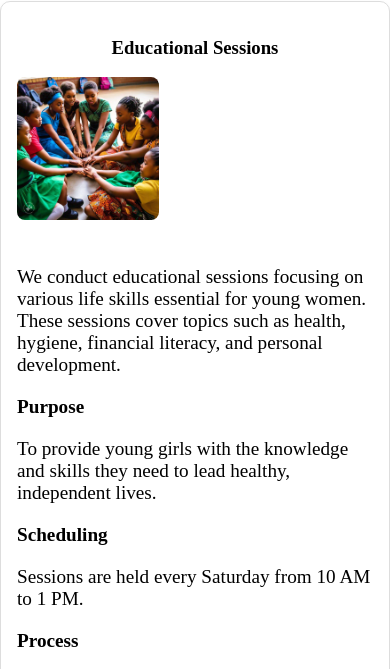
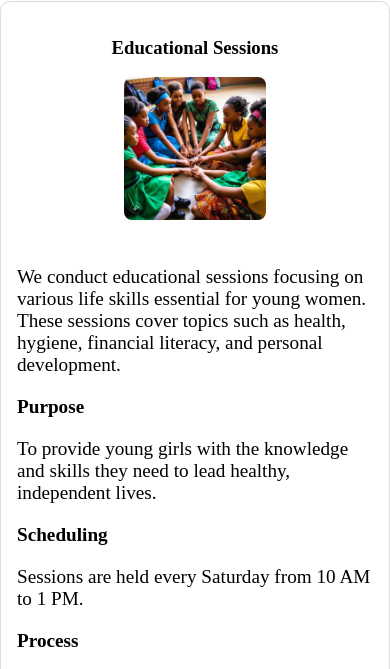
Before and after one commit to WethuMhlanga/Sphesihle-Foundation, a website: page html/projects.html in a window 390 px wide. Shown: the part 172-841 px from the top of the page. Drawn offline with nearby package versions, Linux system fonts and the light colour scheme.

Commit message:
Update styles.css

```diff
--- a/styles.css
+++ b/styles.css
@@ -365,6 +365,7 @@ footer {
     border-radius: 10px;
     margin-right: 1rem;
     flex: 1 1 40%;
+    object-fit: cover;
 }
 
 .project-details {
@@ -381,11 +382,13 @@ footer {
 @media (max-width: 768px) {
     .project-content {
         flex-direction: column;
+        align-items: center;
     }
 
     .project-content img {
         margin-right: 0;
         margin-bottom: 1rem;
+        width: 90%;
     }
 }
 
```
